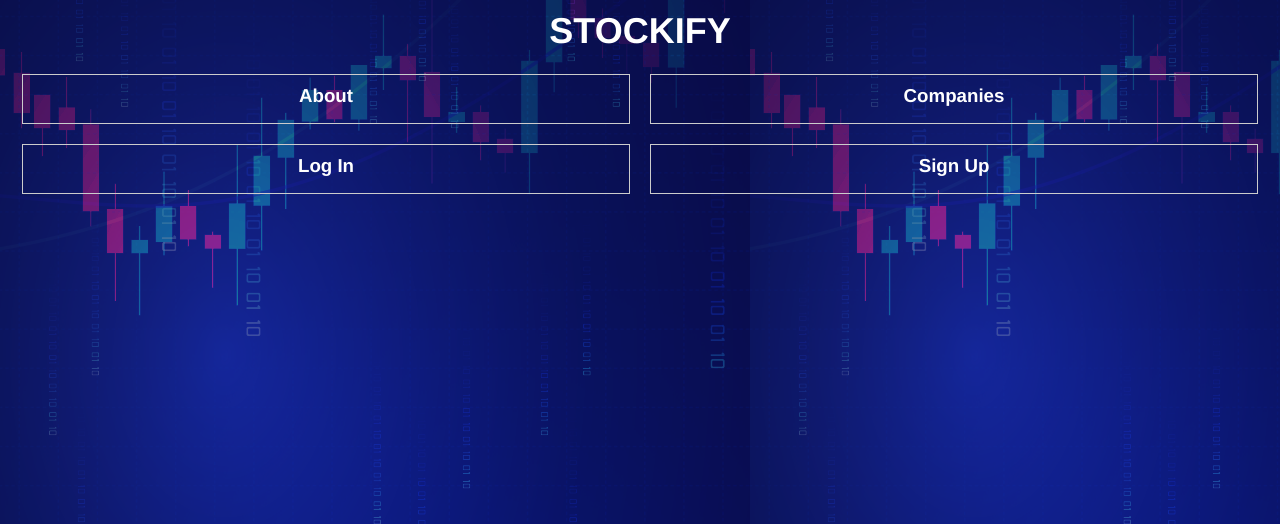
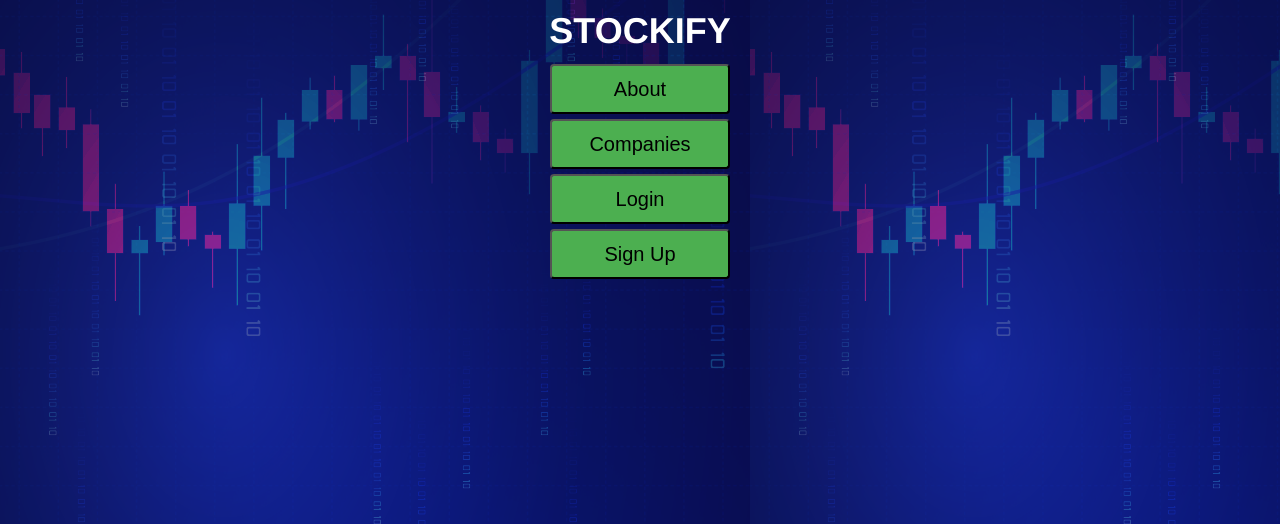
Before and after one commit to chrisStepien/WebII-AssignmentII, a PHP site: page / in a window 1280 px wide. Shown: the part 80-604 px from the top of the page. Run offline with PHP 8.4, Linux system fonts and the light colour scheme.

Commit message:
made changes
added login.php
changed button index.php

```diff
--- a/config.php
+++ b/config.php
@@ -1,4 +1,10 @@
 <?php
+// define('DBHOST', 'localhost');
+// define('DBNAME', 'assignment2');
+// define('DBUSER', 'testuser');
+// define('DBPASS', 'mypassword');
+// define('DBCONNSTRING',"mysql:host=" . DBHOST . ";dbname=" . DBNAME . ";charset=utf8mb4;");
+
 define('DBHOST', 'phtfaw4p6a970uc0.cbetxkdyhwsb.us-east-1.rds.amazonaws.com');
 define('DBNAME', 'gij9z58lxmjho289');
 define('DBUSER', 'twd2rqzft470q0ao');
--- a/css/mycss.css
+++ b/css/mycss.css
@@ -8,6 +8,7 @@
 
 body {
   font-family: Helvetica;
+  /* background-image: url(/WebII-AssignmentII/images/background.png); */
   background-image: url(/images/background.png);
   color: white;
 }
@@ -22,62 +23,6 @@ h1 {
 
 .mainSection {
   margin: 12px 12px 0px 12px;
-}
-
-.container-1{
-  display:flex;
-  justify-content: space-around;
-  align-items: center;
-  width: 100%;
-}
-
-.container-2{
-  display:flex;
-  justify-content: space-around;
-  align-items: center;
-  width: 100%;
-}
-
-.box{
-  width: 200px;
-  margin: 10px;
-  border: 3px solid #333;
-  background-color: transparent;
-  text-align: center;
-}
-
-.box-1 {
-    flex: 1 0 0;
-    min-height: 50px;
-    flex-shrink: 0;
-    align-self: flex-end;
-    order: 3;
-
-}
-
-.box-2 {
-    flex: 1 0 0;
-    min-height: 50px;
-    flex-shrink: 0;
-    align-self: flex-end;
-    order: 3;
-}
-
-.box-3 {
-    flex: 1 0 0;
-    min-height: 50px;
-    flex-shrink: 0;
-    align-self: flex-end;
-    order: 3;
-}
-
-.box-4 {
-    flex: 1 0 0;
-    min-height: 50px;
-    flex-shrink: 0;
-    align-self: flex-end;
-    order: 3;
-
 }
 
 .miniLogo {
@@ -284,6 +229,80 @@ a {
     text-decoration: underline;
 }
 
+#labelEmail {
+  display: inline-block;
+  width: 75px;
+}
+
+#linkSignUp {
+  text-decoration: underline;
+}
+
+#loginParentDiv {
+  text-align: center;
+}
+
+#homeButtonsParentDiv {
+  text-align: center;
+}
+
+.loginInfo {
+  margin-bottom: 5px;
+  height: 27px;
+}
+
+#login {
+  background-color: #4CAF50;
+  width: 250px;
+  height: 30px;
+  transition-duration: 0.2s;
+  border-radius: 4px;
+  font-size: 20px;
+  margin-top: 5px;
+}
+
+#login:hover {
+  background-color: #4CAF50;
+  color: white;
+  box-shadow: 0 12px 16px 0 rgba(0,0,0,0.24), 0 17px 50px 0 rgba(0,0,0,0.19);
+}
+
+#login:active {
+  background-color: #3e8e41;
+  box-shadow: 0 5px #666;
+  transform: translateY(4px);
+}
+
+#loginEmail {
+  width: 250px;
+}
+
+#loginPassword {
+  width: 250px;
+}
+
+.homeButtons {
+  background-color: #4CAF50;
+  width: 180px;
+  height: 50px;
+  transition-duration: 0.2s;
+  border-radius: 4px;
+  font-size: 20px;
+  margin-bottom: 5px;
+}
+
+.homeButtons:hover {
+  background-color: #4CAF50;
+  color: white;
+  box-shadow: 0 12px 16px 0 rgba(0,0,0,0.24), 0 17px 50px 0 rgba(0,0,0,0.19);
+}
+
+.homeButtons:active {
+  background-color: #3e8e41;
+  box-shadow: 0 5px #666;
+  transform: translateY(4px);
+}
+
 @media (max-width: 952px){
   label.logo{
     font-size: 30px;
--- a/index.php
+++ b/index.php
@@ -24,23 +24,20 @@
 
     <h1>STOCKIFY</h1>
     <section class="mainSection">
-        <div class="container-1">
-          <div class="box box-1">
-            <h3><a href="about.php">About</a></h3>
-          </div>
-          <div class="box box-2">
-            <h3><a href="list.php">Companies</a></h3>
-          </div>
-        </div>
-
-        <div class="container-2">
-          <div class="box box-3">
-            <h3><a href="login.php">Log In</a></h3>
-          </div>
-          <div class="box box-4">
-            <h3><a href="registration.php">Sign Up</a></h3>
-          </div>
-        </div>
+      <div id="homeButtonsParentDiv">
+        <form action="about.php">
+          <input type="submit" class="homeButtons" id="homeAbout" value="About" />
+        </form>
+        <form action="list.php">
+          <input type="submit" class="homeButtons" id="homeCompanies" value="Companies" />
+        </form>
+        <form action="login.php">
+          <input type="submit" class="homeButtons" id="homeLogin" value="Login" />
+        </form>
+        <form action="registration.php">
+          <input type="submit" class="homeButtons" id="homeSignUp" value="Sign Up" />
+        </form>
+      </div>
     </section>
   </body>
 </html>
```
Also changed, not shown: login.php (+13 -0 lines), 1 other file.
